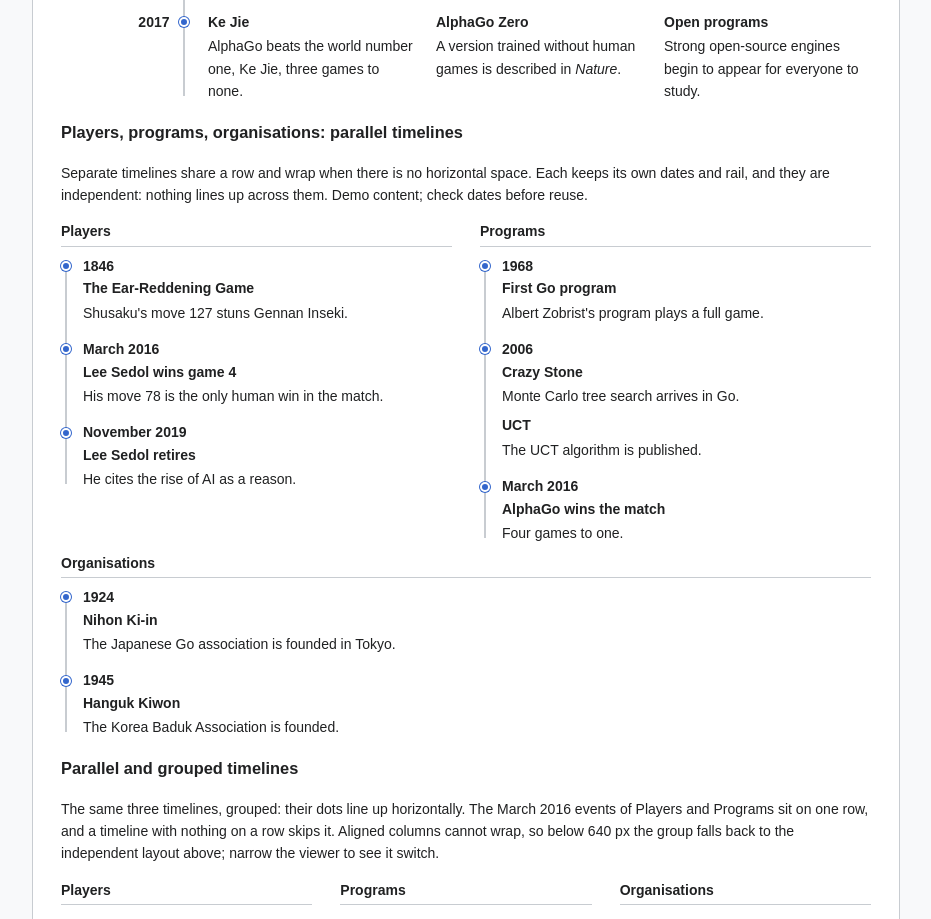
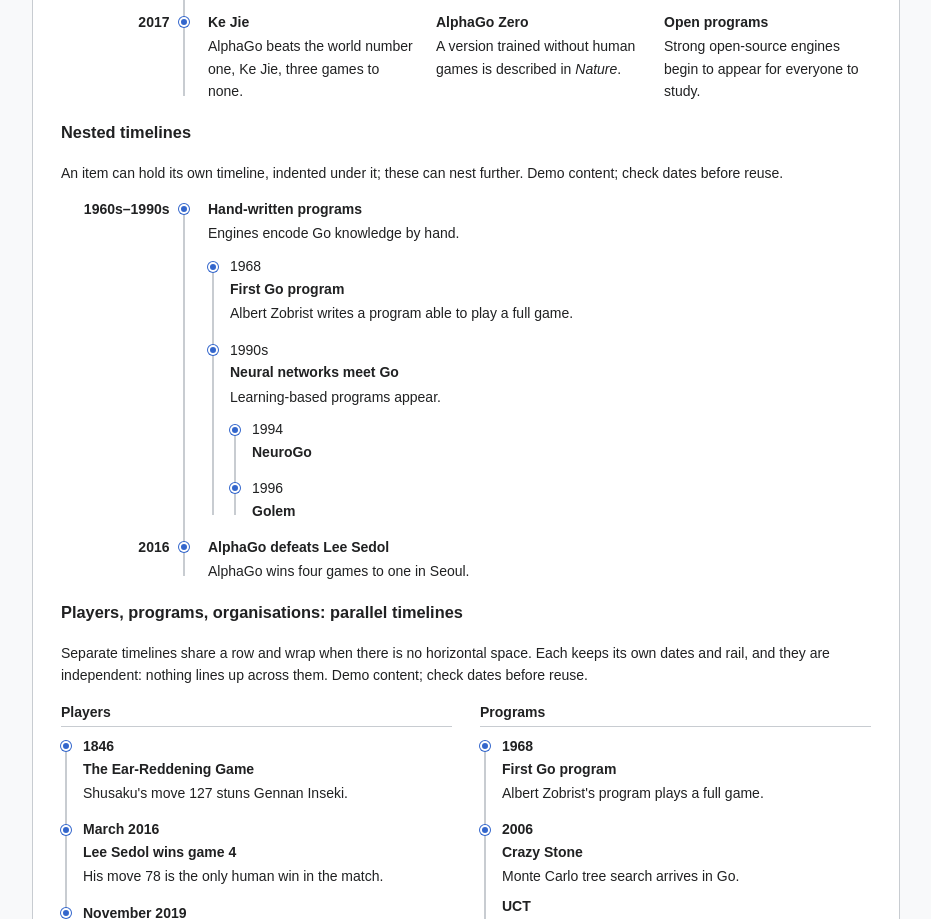
Before and after one commit to psygo/wikipedia_timeline, a plain HTML site: page prototype/article.html in a window 1280 px wide. Shown: the part 1320-2239 px from the top of the page, without its empty margins (174-1105 px from the left). Drawn offline with Linux system fonts and the light colour scheme.

Commit message:
Nested timelines via the item's sub parameter, with example and docs
Co-Authored-By: Claude Sonnet 5.5 <noreply@anthropic.com>

```diff
--- a/prototype/article.html
+++ b/prototype/article.html
@@ -122,6 +122,56 @@ is narrow. Demo content; check dates before reuse.</p>
 				<div class="wt-timeline__text">Strong open-source engines begin to appear for everyone to study.</div>
 			</div>
 		</div>
+	</li>
+</ol>
+
+<h3>Nested timelines</h3>
+<p>An item can hold its own timeline, indented under it; these can nest further. Demo content; check dates before reuse.</p>
+
+<ol class="wt-timeline">
+	<li class="wt-timeline__item">
+		<span class="wt-timeline__date">1960s&ndash;1990s</span>
+		<div class="wt-timeline__events"><div class="wt-timeline__event">
+			<span class="wt-timeline__title">Hand-written programs</span>
+			<div class="wt-timeline__text">Engines encode Go knowledge by hand.</div>
+		</div></div>
+		<ol class="wt-timeline wt-timeline--sub">
+			<li class="wt-timeline__item">
+				<span class="wt-timeline__date">1968</span>
+				<div class="wt-timeline__events"><div class="wt-timeline__event">
+					<span class="wt-timeline__title">First Go program</span>
+					<div class="wt-timeline__text">Albert Zobrist writes a program able to play a full game.</div>
+				</div></div>
+			</li>
+			<li class="wt-timeline__item">
+				<span class="wt-timeline__date">1990s</span>
+				<div class="wt-timeline__events"><div class="wt-timeline__event">
+					<span class="wt-timeline__title">Neural networks meet Go</span>
+					<div class="wt-timeline__text">Learning-based programs appear.</div>
+				</div></div>
+				<ol class="wt-timeline wt-timeline--sub">
+					<li class="wt-timeline__item">
+						<span class="wt-timeline__date">1994</span>
+						<div class="wt-timeline__events"><div class="wt-timeline__event">
+							<span class="wt-timeline__title">NeuroGo</span>
+						</div></div>
+					</li>
+					<li class="wt-timeline__item">
+						<span class="wt-timeline__date">1996</span>
+						<div class="wt-timeline__events"><div class="wt-timeline__event">
+							<span class="wt-timeline__title">Golem</span>
+						</div></div>
+					</li>
+				</ol>
+			</li>
+		</ol>
+	</li>
+	<li class="wt-timeline__item">
+		<span class="wt-timeline__date">2016</span>
+		<div class="wt-timeline__events"><div class="wt-timeline__event">
+			<span class="wt-timeline__title">AlphaGo defeats Lee Sedol</span>
+			<div class="wt-timeline__text">AlphaGo wins four games to one in Seoul.</div>
+		</div></div>
 	</li>
 </ol>
 
--- a/prototype/timeline.css
+++ b/prototype/timeline.css
@@ -19,6 +19,9 @@
  * (at 640 px and wider; see the grouped section below).
  * Each child is a div.wt-timelines__col (optional div.wt-timeline__heading, then
  * the ol) and uses the compact layout.
+ *
+ * Nested timeline: an ol.wt-timeline.wt-timeline--sub inside an li, after its
+ * events; it is indented under the parent's events and uses the compact layout.
  *
  * Wide layout:    [ date ] ---o--- [ events ]
  * Narrow layout:  o--- date / events, rail on the left
@@ -148,6 +151,15 @@
 	font-weight: bold;
 }
 
+/* Nested timeline: sits under the parent's events, indented by the parent's padding. */
+.wt-timeline--sub {
+	margin: 0.75em 0 0;
+}
+
+.wt-timeline--sub > .wt-timeline__item > .wt-timeline__date {
+	font-weight: normal;
+}
+
 /* Wide: date column on the left, rail after it, content on the right. */
 @media ( min-width: 640px ) {
 	.wt-timeline::before {
@@ -187,6 +199,26 @@
 	}
 
 	.wt-timelines .wt-timeline__date {
+		position: static;
+		width: auto;
+		text-align: left;
+	}
+
+	/* Same compact layout for a nested timeline (also wherever it appears). */
+	.wt-timeline--sub::before {
+		left: 4px;
+		margin-left: 0;
+	}
+
+	.wt-timeline--sub > .wt-timeline__item {
+		padding-left: 22px;
+	}
+
+	.wt-timeline--sub > .wt-timeline__item::before {
+		left: 0;
+	}
+
+	.wt-timeline--sub > .wt-timeline__item > .wt-timeline__date {
 		position: static;
 		width: auto;
 		text-align: left;
--- a/sandbox/Fanaro009/Timeline_sandbox__styles.css
+++ b/sandbox/Fanaro009/Timeline_sandbox__styles.css
@@ -19,6 +19,9 @@
  * (at 640 px and wider; see the grouped section below).
  * Each child is a div.wt-timelines__col (optional div.wt-timeline__heading, then
  * the ol) and uses the compact layout.
+ *
+ * Nested timeline: an ol.wt-timeline.wt-timeline--sub inside an li, after its
+ * events; it is indented under the parent's events and uses the compact layout.
  *
  * Wide layout:    [ date ] ---o--- [ events ]
  * Narrow layout:  o--- date / events, rail on the left
@@ -148,6 +151,15 @@
 	font-weight: bold;
 }
 
+/* Nested timeline: sits under the parent's events, indented by the parent's padding. */
+.wt-timeline--sub {
+	margin: 0.75em 0 0;
+}
+
+.wt-timeline--sub > .wt-timeline__item > .wt-timeline__date {
+	font-weight: normal;
+}
+
 /* Wide: date column on the left, rail after it, content on the right. */
 @media ( min-width: 640px ) {
 	.wt-timeline::before {
@@ -187,6 +199,26 @@
 	}
 
 	.wt-timelines .wt-timeline__date {
+		position: static;
+		width: auto;
+		text-align: left;
+	}
+
+	/* Same compact layout for a nested timeline (also wherever it appears). */
+	.wt-timeline--sub::before {
+		left: 4px;
+		margin-left: 0;
+	}
+
+	.wt-timeline--sub > .wt-timeline__item {
+		padding-left: 22px;
+	}
+
+	.wt-timeline--sub > .wt-timeline__item::before {
+		left: 0;
+	}
+
+	.wt-timeline--sub > .wt-timeline__item > .wt-timeline__date {
 		position: static;
 		width: auto;
 		text-align: left;
--- a/template/Template_Timeline_styles.css
+++ b/template/Template_Timeline_styles.css
@@ -19,6 +19,9 @@
  * (at 640 px and wider; see the grouped section below).
  * Each child is a div.wt-timelines__col (optional div.wt-timeline__heading, then
  * the ol) and uses the compact layout.
+ *
+ * Nested timeline: an ol.wt-timeline.wt-timeline--sub inside an li, after its
+ * events; it is indented under the parent's events and uses the compact layout.
  *
  * Wide layout:    [ date ] ---o--- [ events ]
  * Narrow layout:  o--- date / events, rail on the left
@@ -148,6 +151,15 @@
 	font-weight: bold;
 }
 
+/* Nested timeline: sits under the parent's events, indented by the parent's padding. */
+.wt-timeline--sub {
+	margin: 0.75em 0 0;
+}
+
+.wt-timeline--sub > .wt-timeline__item > .wt-timeline__date {
+	font-weight: normal;
+}
+
 /* Wide: date column on the left, rail after it, content on the right. */
 @media ( min-width: 640px ) {
 	.wt-timeline::before {
@@ -187,6 +199,26 @@
 	}
 
 	.wt-timelines .wt-timeline__date {
+		position: static;
+		width: auto;
+		text-align: left;
+	}
+
+	/* Same compact layout for a nested timeline (also wherever it appears). */
+	.wt-timeline--sub::before {
+		left: 4px;
+		margin-left: 0;
+	}
+
+	.wt-timeline--sub > .wt-timeline__item {
+		padding-left: 22px;
+	}
+
+	.wt-timeline--sub > .wt-timeline__item::before {
+		left: 0;
+	}
+
+	.wt-timeline--sub > .wt-timeline__item > .wt-timeline__date {
 		position: static;
 		width: auto;
 		text-align: left;
```
Also changed, not shown: Docs.md (+1 -0 lines), README.md, 5 other files.
